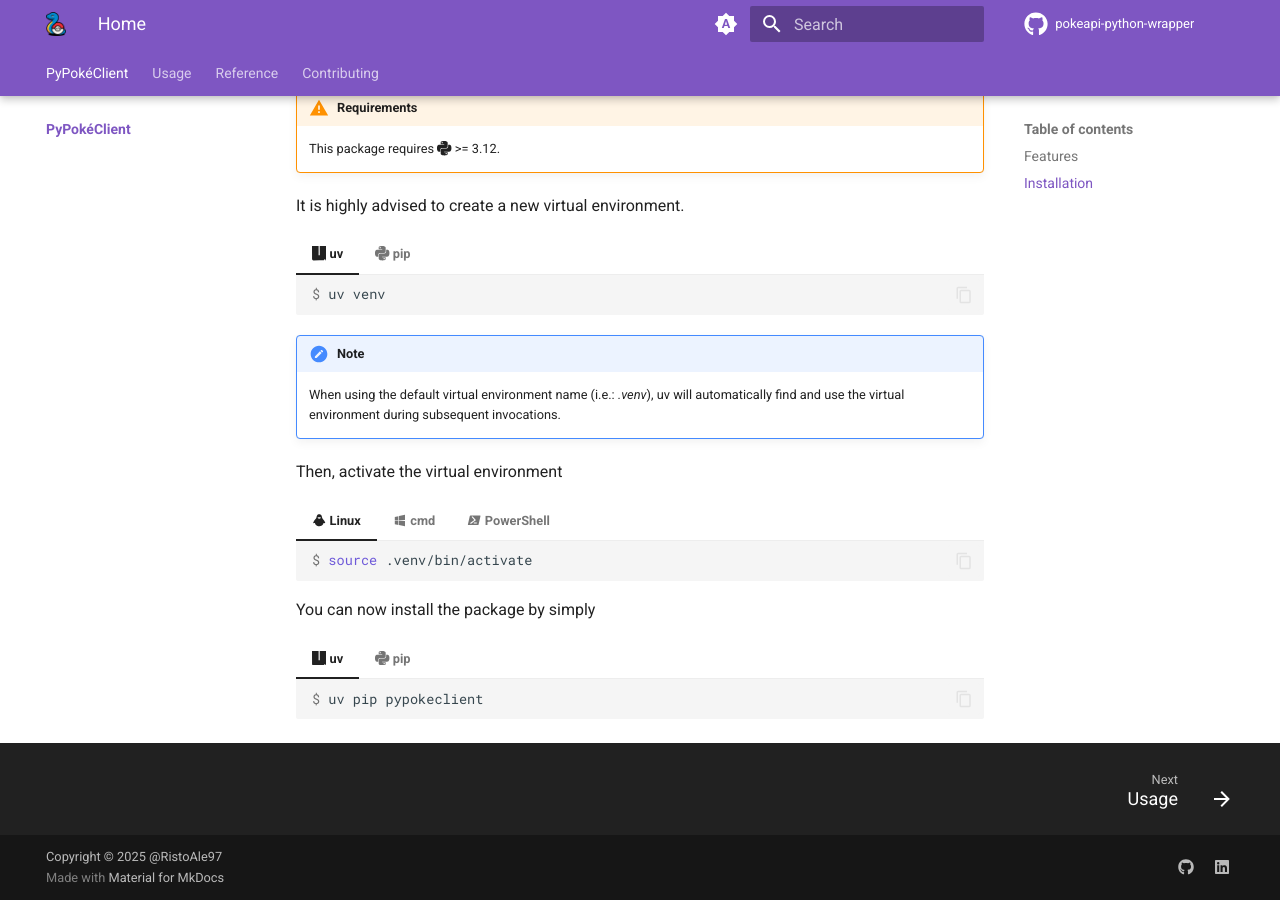
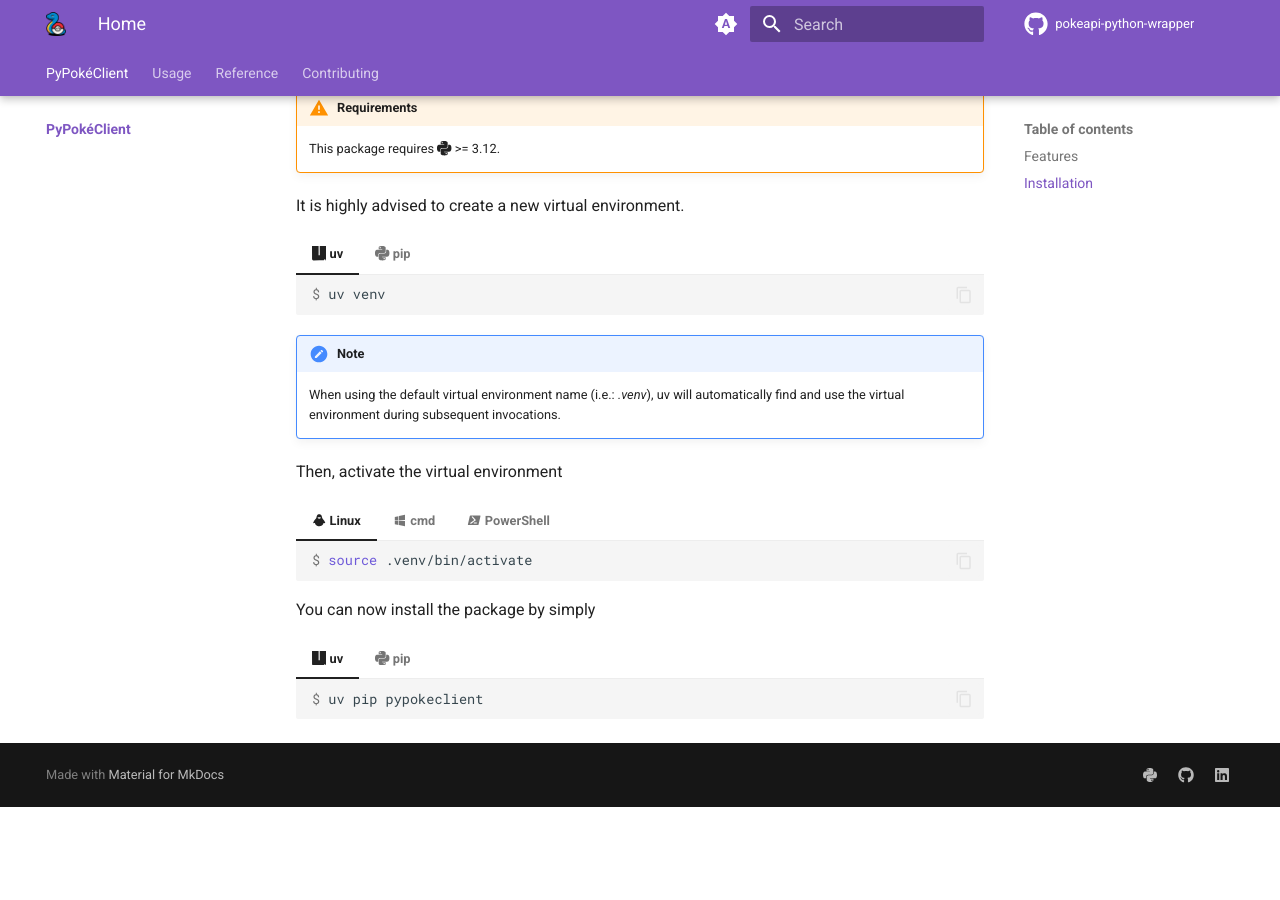
Before and after one commit to RistoAle97/pokeapi-python-wrapper, an MkDocs documentation site: the page built from docs/index.md, in a window 1280 px wide and 900 px high, scrolled down 978 px. Built offline with MkDocs 1.6.1 and Material for MkDocs 9.7.7, drawn with Linux system fonts in a browser that asks for light colours; comment, search, counter and statistics services are not loaded; after the commit the page ends 1785 px from its top, so only the background shows below that.

Commit message:
Removed the navigation footer from the docs

```diff
--- a/mkdocs.yml
+++ b/mkdocs.yml
@@ -7,7 +7,6 @@
     - content.code.copy
     - content.footnote.tooltips
     - content.tabs.link
-    - navigation.footer
     - navigation.indexes
     - navigation.path
     - navigation.tabs
@@ -45,9 +44,11 @@
         icon: material/weather-night
         name: Switch to system preference
 
-copyright: Copyright &copy; 2025 @RistoAle97
 extra:
   social:
+    - icon: fontawesome/brands/python
+      link: https://pypi.org/project/pypokeclient/
+      name: PyPI page
     - icon: fontawesome/brands/github
       link: https://github.com/RistoAle97
       name: Author's GitHub profile
```
